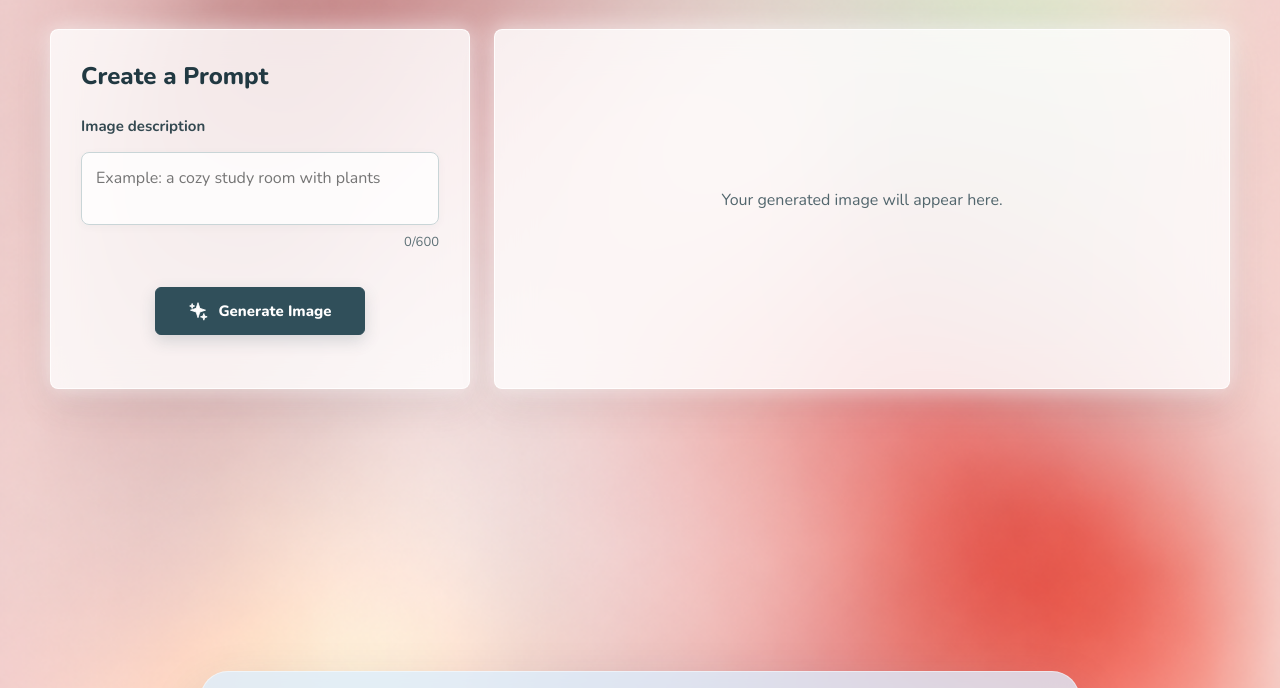
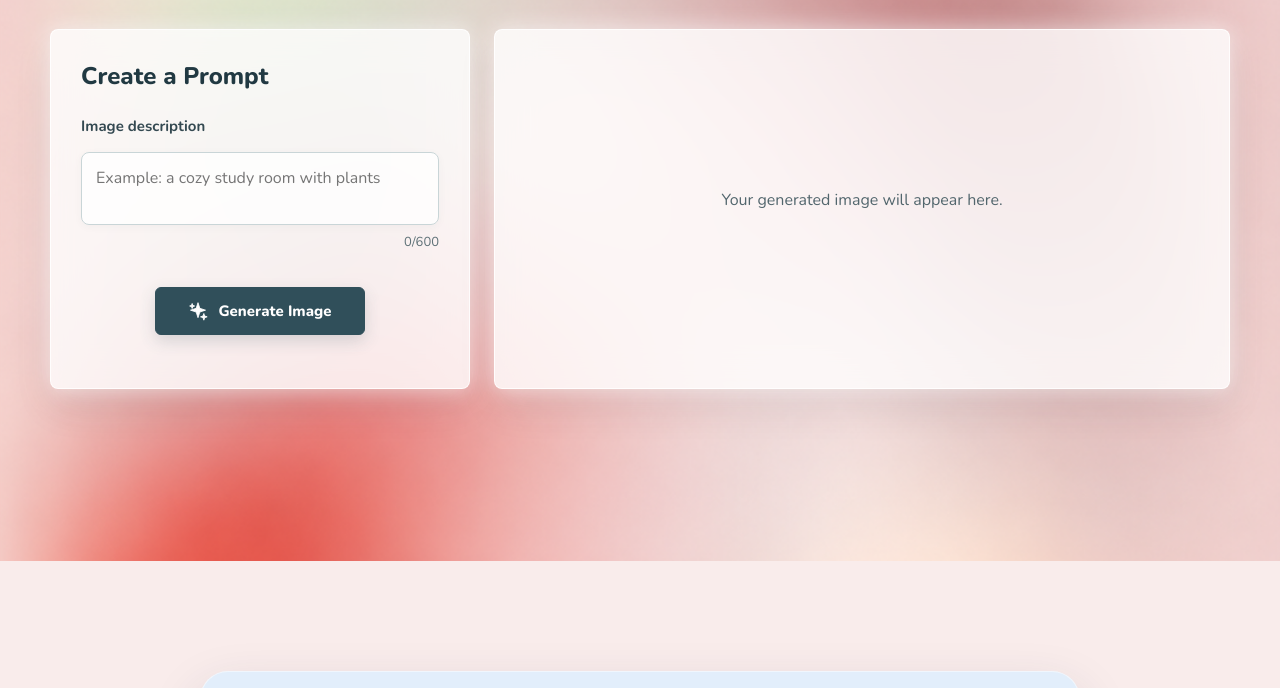
Before and after one commit to valerieberiquette/portfolio, a website: page generator.html in a window 1280 px wide. Shown: the part 239-927 px from the top of the page. Drawn offline with nearby package versions, Linux system fonts and the light colour scheme; a web font is replaced by a local one.

Commit message:
updated background generator

```diff
--- a/styles/site.css
+++ b/styles/site.css
@@ -2122,8 +2122,19 @@ hr{
 
 /**AI image generator*/
 .generator-body {
-    background: #f9eceb url("../images/generator-background.png") center top / cover fixed no-repeat;
+    position: relative;
+    isolation: isolate;
+    background-color: #f9eceb;
     color: #25343c;
+}
+
+.generator-body::before {
+    content: "";
+    position: fixed;
+    inset: 0;
+    z-index: -1;
+    background: url("../images/generator-background.png") center top / cover no-repeat;
+    transform: scaleX(-1);
 }
 
 .generator-page {
```
